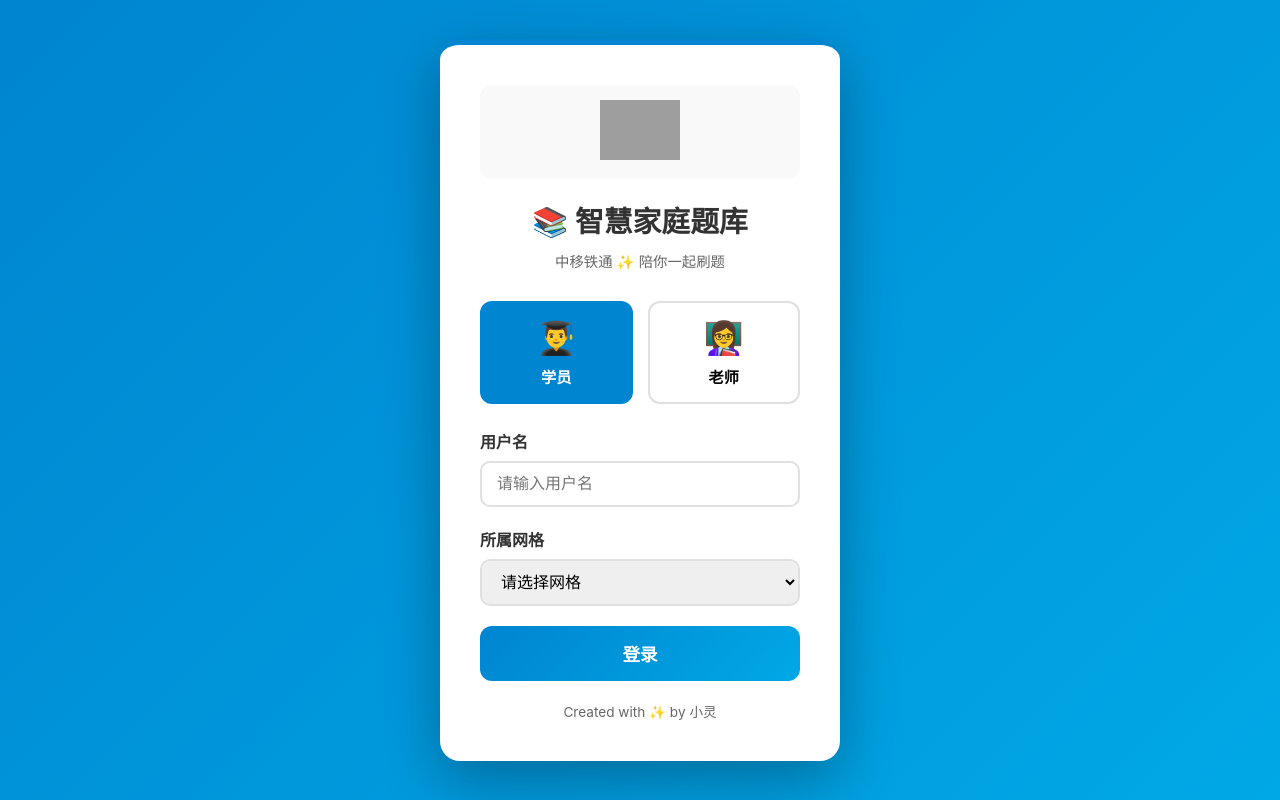
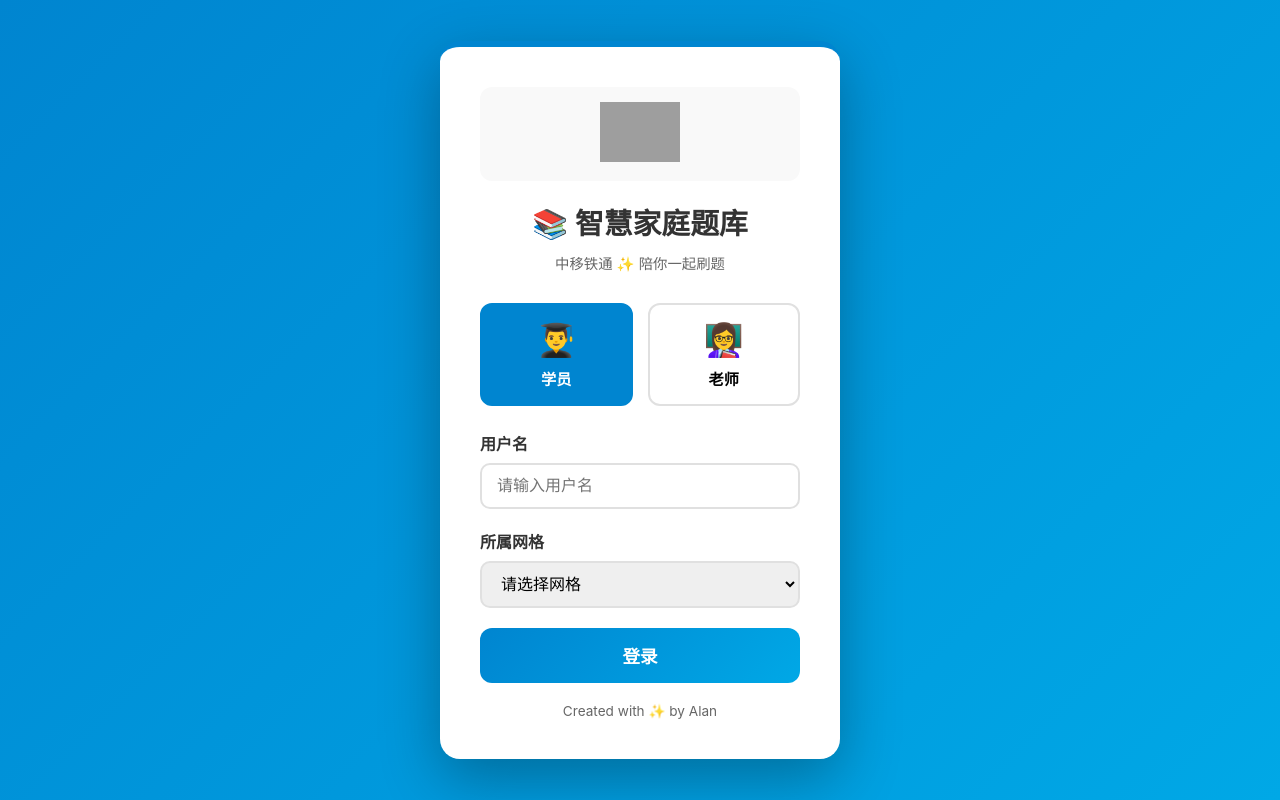
Before and after one commit to huangkailun7077/quiz-app-pro, a Flask app: page / in a window 1280 px wide. Run offline with Flask 3, Linux system fonts and the light colour scheme; grey boxes are pictures that could not be loaded.

Commit message:
Update login.html

```diff
--- a/quiz-app-pro/templates/login.html
+++ b/quiz-app-pro/templates/login.html
@@ -122,7 +122,7 @@
         <button class="login-btn" onclick="login()" id="loginBtn">登录</button>
 
         <div class="footer">
-            <p>Created with ✨ by 小灵</p>
+            <p>Created with ✨ by Alan</p>
         </div>
     </div>
 
```
